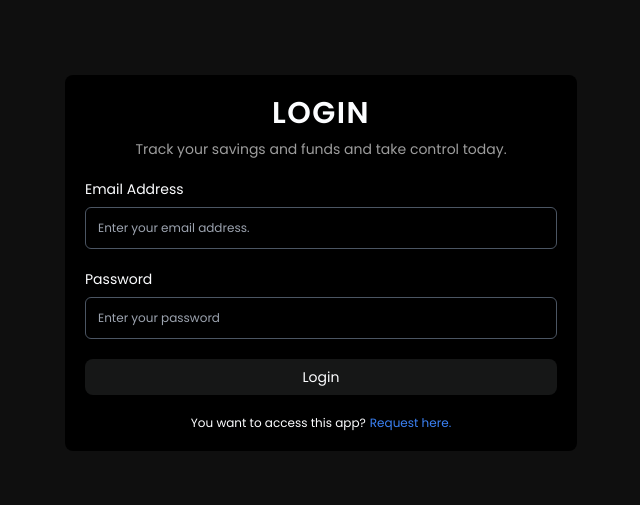
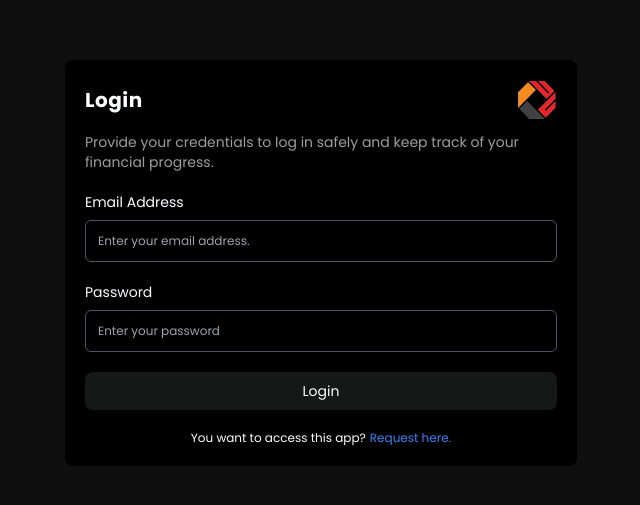
Before and after one commit to kevsuxdev/simple-fund-tracker, a React (Vite) app in the folder frontend/: page /login in a window 1280 px wide. Shown: the part 137-642 px from the top of the page, without its empty margins (319-959 px from the left). Built offline with nearby package versions, Linux system fonts and the light colour scheme.

Commit message:
***** Add landing page *****

```diff
--- a/frontend/index.html
+++ b/frontend/index.html
@@ -1,8 +1,8 @@
-<!doctype html>
+<!DOCTYPE html>
 <html lang="en">
   <head>
     <meta charset="UTF-8" />
-    <link rel="icon" type="image/svg+xml" href="/vite.svg" />
+    <link rel="icon" href="/logo.png" />
     <meta name="viewport" content="width=device-width, initial-scale=1.0" />
     <title>Tracking System</title>
   </head>
--- a/frontend/src/App.jsx
+++ b/frontend/src/App.jsx
@@ -1,17 +1,9 @@
 import React from 'react'
 import { Link } from 'react-router-dom'
+import Landing from './pages/Guest/Landing'
 
 const App = () => {
-  return (
-    <section className='h-screen flex items-center justify-center'>
-      <Link
-        to='/login'
-        className='bg-accent p-3 rounded-lg text-lg font-medium tracking-wide px-5'
-      >
-        Get Started
-      </Link>
-    </section>
-  )
+  return <Landing />
 }
 
 export default App
--- a/frontend/src/constant.jsx
+++ b/frontend/src/constant.jsx
@@ -62,5 +62,9 @@ const fundsHeaderContent = [
   { id: 4, name: 'Date', desktopOnly: false },
   { id: 5, name: 'Action', desktopOnly: true },
 ]
+const landingNav = [
+  { id: 1, name: 'About', location: '/about' },
+  { id: 2, name: 'Contact', location: '/contact' },
+]
 
-export { navLinks, isValidAmount, toastStyle, fundsHeaderContent }
+export { navLinks, isValidAmount, toastStyle, fundsHeaderContent, landingNav }
--- a/frontend/src/index.css
+++ b/frontend/src/index.css
@@ -67,7 +67,10 @@
     @apply w-full bg-transparent p-3 rounded-md text-xs border-gray-600 border outline-none;
   }
   .primary-button {
-    @apply w-full p-2 text-sm rounded-lg bg-accent;
+    @apply w-full p-2 text-sm rounded-lg bg-accent duration-300 border border-transparent active:scale-90;
+  }
+  .primary-button:hover {
+    @apply border border-white bg-transparent;
   }
   .card-shadow {
     position: absolute;
--- /dev/null
+++ b/frontend/src/pages/Guest/Landing.jsx
@@ -0,0 +1,51 @@
+import React from 'react'
+import { NavLink } from 'react-router-dom'
+import Logo from '../../assets/logo.png'
+import { TbMoneybag } from 'react-icons/tb'
+import { FiExternalLink } from "react-icons/fi";
+
+const Landing = () => {
+  return (
+    <main className='px-8 lg:px-32'>
+      <header className='py-8 flex justify-between items-center'>
+        <h1 className='text-2xl font-bold tracking-wide'>
+          <NavLink to={'/'}>
+            <img src={Logo} alt='Logo' className='w-10 object-contain' />
+          </NavLink>
+        </h1>
+        <nav></nav>
+        <NavLink className='primary-button text-xs lg:text-sm bg-secondary px-7 py-2 w-fit' to={'/login'}>
+          Login
+        </NavLink>
+      </header>
+
+      <section className='h-[80vh] flex items-center flex-col justify-center'>
+        <article className='flex items-center justify-center flex-col gap-3'>
+          <p className='font-medium text-xs flex items-center gap-x-1'>
+            <TbMoneybag className='text-sm text-green-400' />
+            <span>Funday</span>
+          </p>
+          <h1 className='flex items-start text-3xl lg:text-7xl font-bold gap-2 lg:gap-3'>
+            <span>Track</span>
+            <span>Save</span>
+            <span>Succeed</span>
+          </h1>
+          <p className='text-xs lg:text-sm lg:w-2/3 text-center'>
+            Funday is your personal finance companion, built to help you manage
+            your spending, create budgets, and achieve your savings goals.
+          </p>
+          <NavLink
+            to={'/request'}
+            className={
+              'text-xs lg:text-sm primary-button text-center w-fit px-5 capitalize py-3 bg-secondary flex items-center gap-x-1'
+            }
+          >
+             Request your account now!<FiExternalLink className='text-xs'/>
+          </NavLink>
+        </article>
+      </section>
+    </main>
+  )
+}
+
+export default Landing
--- a/frontend/src/pages/Login.jsx
+++ b/frontend/src/pages/Login.jsx
@@ -4,6 +4,7 @@ import TextInput from '../components/TextInput'
 import { useState } from 'react'
 import PasswordInput from '../components/PasswordInput'
 import { IoLinkOutline } from 'react-icons/io5'
+import Logo from '../assets/logo.png'
 
 import axios from 'axios'
 import { ToastContainer } from 'react-toastify'
@@ -48,10 +49,17 @@ const Login = () => {
         onSubmit={handleLoginForm}
         className='bg-secondary w-[85%] md:w-[40%]  p-5 flex items-center flex-col z-10 rounded-lg gap-5'
       >
-        <article className='w-full flex flex-col items-center gap-2'>
-          <h1 className='title'>Login</h1>
-          <p className='text-sm text-prompt'>
-            Track your savings and funds and take control today.
+        <article className='w-full flex flex-col items-center gap-3'>
+          <h1 className='text-xl font-bold tracking-wide self-start flex items-center justify-between w-full'>
+            Login
+            <NavLink to={'/'} className={'self-start'}>
+              <img src={Logo} alt='Logo' className='w-8 h-8 lg:w-10 lg:h-10' />
+            </NavLink>
+          </h1>
+
+          <p className='text-xs lg:text-sm text-prompt text-start self-start'>
+            Provide your credentials to log in safely and keep track of your
+            financial progress.
           </p>
         </article>
         <TextInput
@@ -86,7 +94,7 @@ const Login = () => {
           </NavLink>
         </p>
       </form>
-      <ToastContainer/>
+      <ToastContainer />
     </section>
   )
 }
--- a/frontend/src/pages/RequestAccount.jsx
+++ b/frontend/src/pages/RequestAccount.jsx
@@ -1,10 +1,10 @@
 import React, { useRef, useState } from 'react'
-import emailjs from '@emailjs/browser'
 import TextInput from '@/components/TextInput'
 import { NavLink } from 'react-router-dom'
 import axios from 'axios'
 import { toast, ToastContainer } from 'react-toastify'
 import { toastStyle } from '@/constant'
+import Logo from '../assets/logo.png'
 
 const RequestAccount = () => {
   const [isLoading, setIsLoading] = useState(false)
@@ -41,9 +41,18 @@ const RequestAccount = () => {
         onSubmit={sendRequest}
         className='bg-secondary w-[85%] md:w-[40%]  p-5 flex items-center flex-col z-10 rounded-lg gap-5'
       >
-        <h1 className='text-xl font-bold tracking-wide self-start'>
-          Request Form
-        </h1>
+        <article className='w-full flex flex-col items-center gap-3'>
+          <h1 className='text-xl font-bold tracking-wide self-start flex items-center justify-between w-full'>
+            Request Form
+            <NavLink to={'/'} className={'self-start'}>
+              <img src={Logo} alt='Logo' className='w-8 h-8 lg:w-10 lg:h-10' />
+            </NavLink>
+          </h1>
+          <p className='text-xs lg:text-sm text-prompt text-start self-start '>
+            Fill out the form below to request an account and unlock the full
+            potential of Funday
+          </p>
+        </article>
         {message && (
           <p className='text-xs text-green-500 tracking-wide text-center'>
             Your request has been submitted successfully. We will contact you
```
Also changed, not shown: frontend/public/logo.png (added), frontend/src/assets/logo.png (added).
